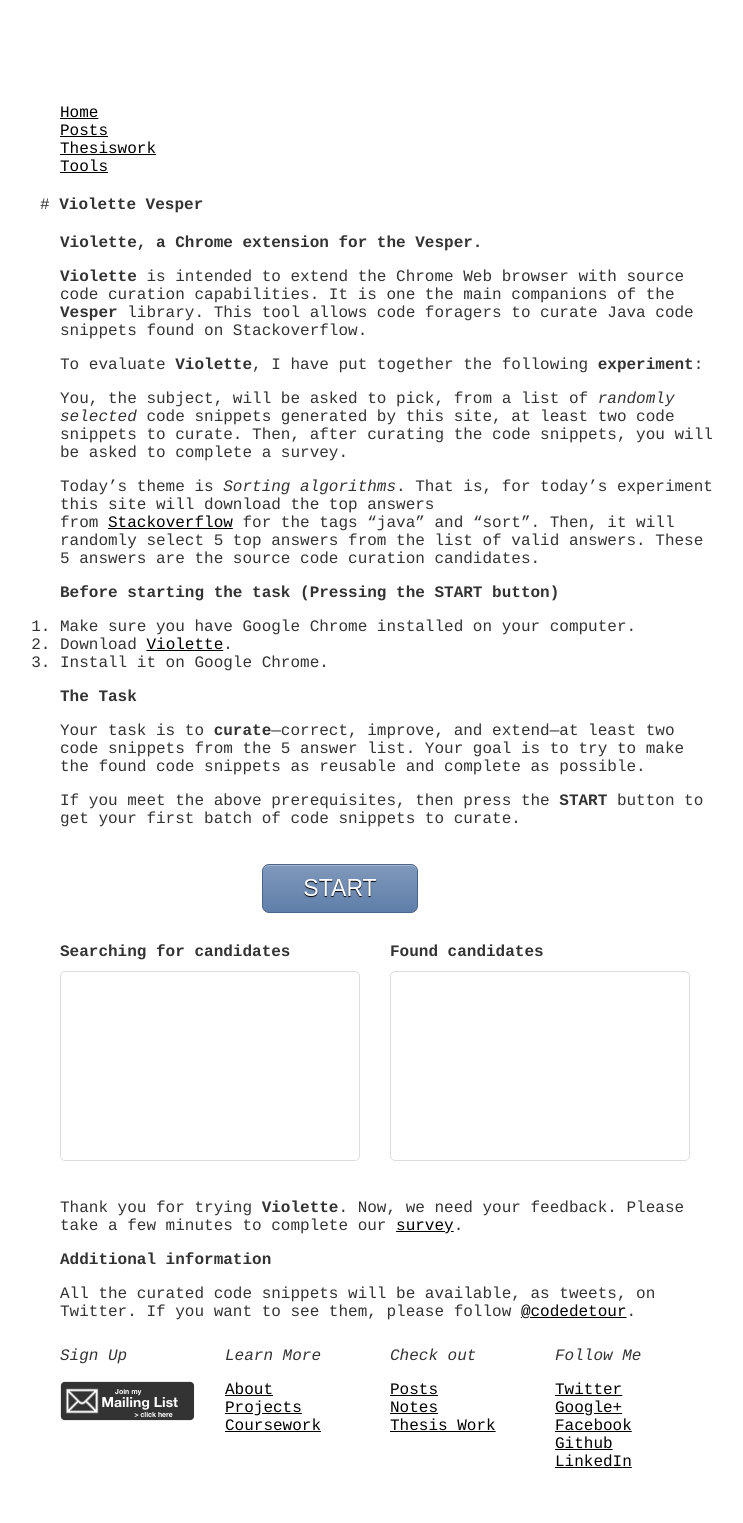
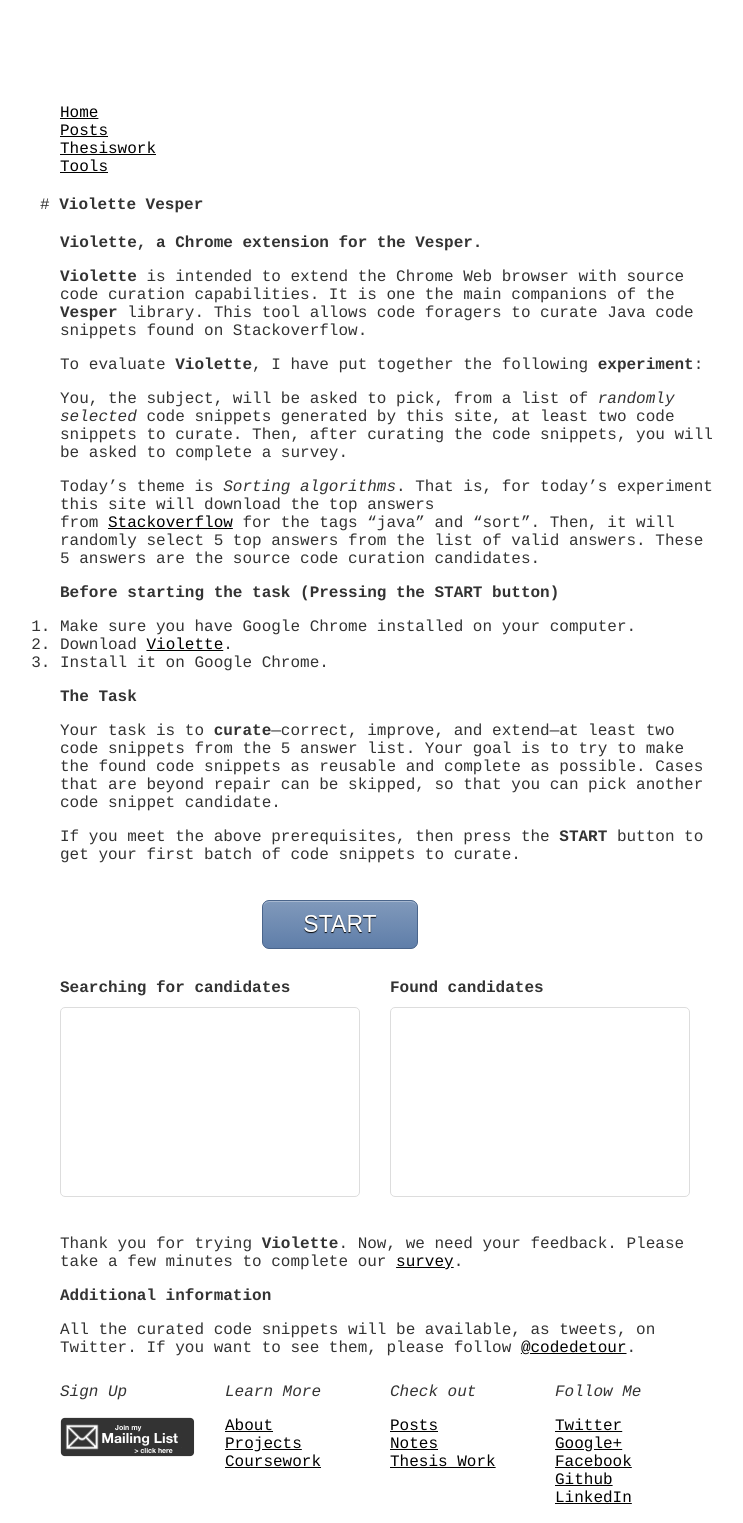
Before and after one commit to hsanchez/hsanchez.github.io, a Jekyll site: the page built from posts/thesiswork/tools/_posts/2014-07-22-violette.md, in a window 1280 px wide. Shown: the whole page, without its empty margins (250-993 px from the left). Built offline with Jekyll 4.4.1, drawn with Linux system fonts in a browser that asks for light colours; Markdown is read by kramdown in place of the engine named in the settings; before the commit the page ends 1487 px from its top, so only the background shows below that.

Commit message:
document that fact that cases beyond repair can be skipped

```diff
--- a/posts/thesiswork/tools/_posts/2014-07-22-violette.md
+++ b/posts/thesiswork/tools/_posts/2014-07-22-violette.md
@@ -31,7 +31,8 @@
 ## The Task
 
 Your task is to **curate**—correct, improve, and extend—at least two code snippets from the 5 answer
-list. Your goal is to try to make the found code snippets as reusable and complete as possible.
+list. Your goal is to try to make the found code snippets as reusable and complete as possible. Cases
+that are beyond repair can be skipped, so that you can pick another code snippet candidate.
 
 If you meet the above prerequisites, then press the **START** button to get your first batch of
 code snippets to curate.
```
